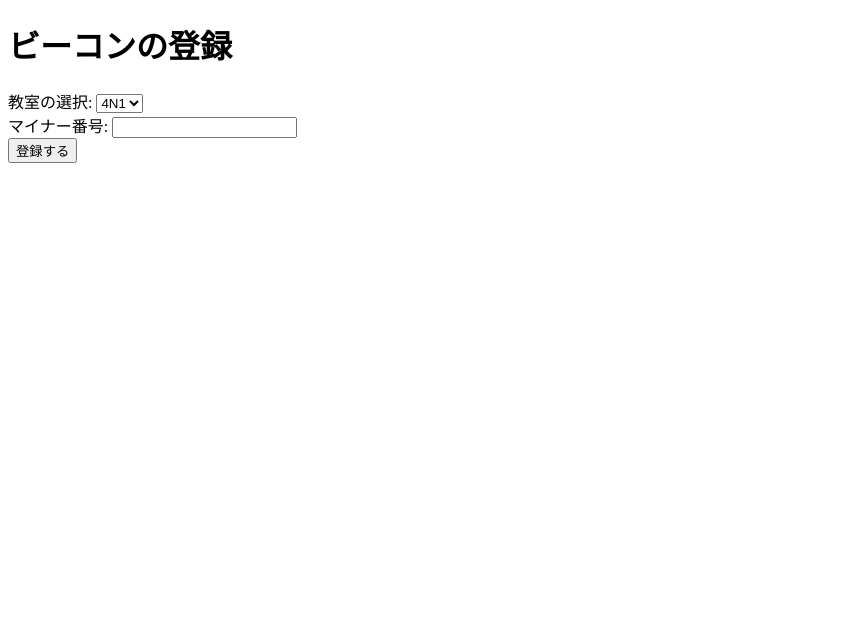
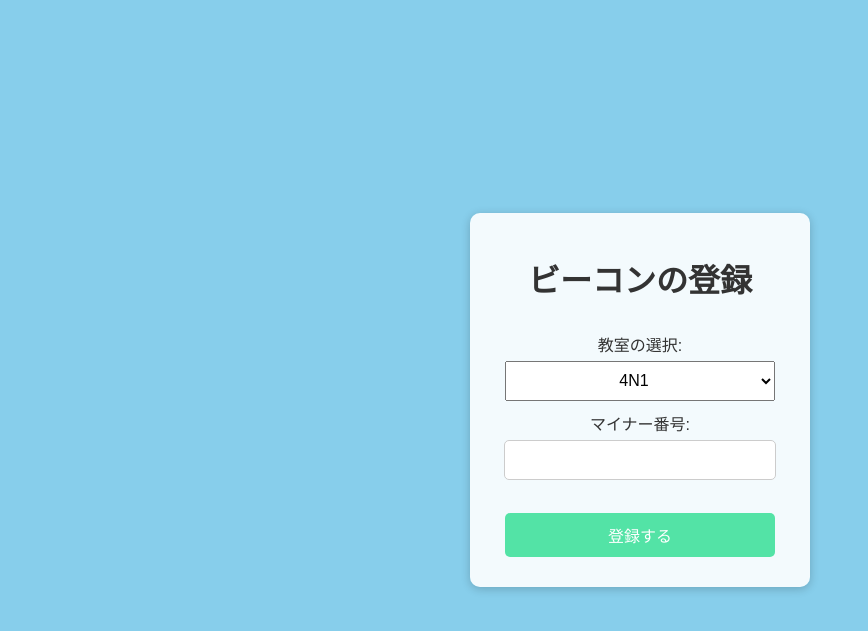
Before and after one commit to 211032/sotsuken, a Django app: page /register_beacon/ in a window 1280 px wide. Shown: the top 631 px of the page, without its empty margins (0-868 px from the left). Run offline with Django 5.2, Linux system fonts and the light colour scheme; data comes from the database, SQL or seed files in the repository; parts of the project's set-up code (start-up, migrations or seed data) failed here and were passed over.

Commit message:
HTML編集11/7

```diff
--- a/templates/register_beacon.html
+++ b/templates/register_beacon.html
@@ -4,18 +4,28 @@
 <head>
     <meta charset="UTF-8">
     <title>ビーコン登録</title>
+    <link rel="stylesheet" href="/static/CSS/css.css">
 </head>
+<style>
+    .size {
+         width: 270px; /* 横幅を設定 */
+        height: 40px; /* 高さを設定 */
+        font-size: 16px; /* 文字サイズを設定 */
+        text-align: center; /* 文字を中央に配置 */
+        padding: 5px; /* 内側に余白を設定 */
+    }
+</style>
 <body>
-    <h1>ビーコンの登録</h1>
 
     <form method="post" action="{% url 'register_beacon' %}">
+    <h1>ビーコンの登録</h1>
         {% csrf_token %}
         <label for="location">教室の選択:</label>
-        <select name="location" required>
+        <select class="size"  name="location" required>
             {% for classroom in classrooms %}
                 <option value="{{ classroom.classroom_id }}">{{ classroom.classroom_name }}</option>
             {% endfor %}
-        </select><br>
+        </select>
 
         <label for="minor">マイナー番号:</label>
         <input type="number" name="minor" required><br>
```
